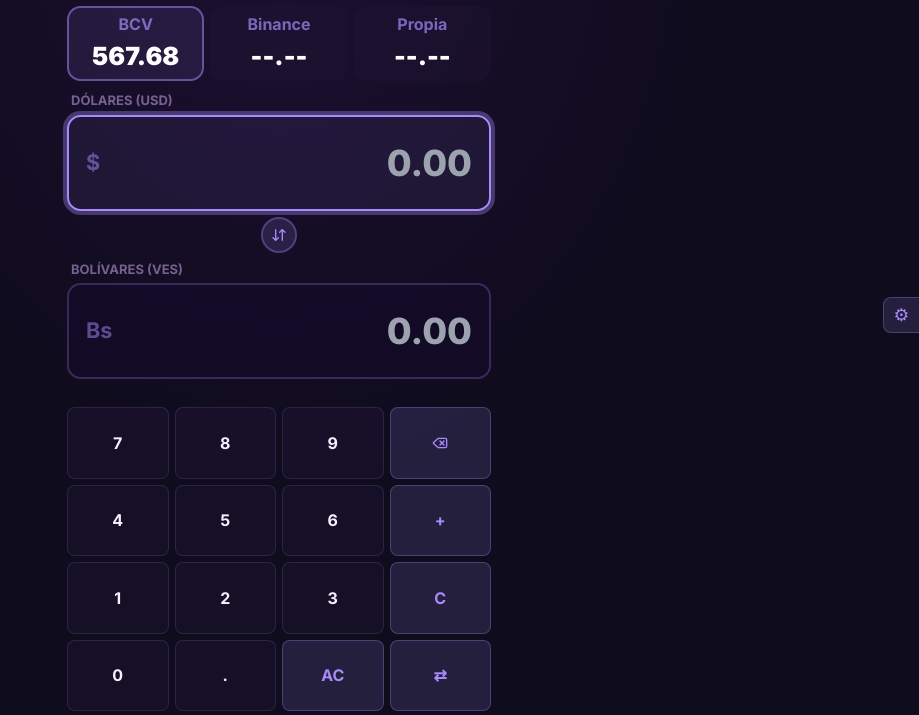
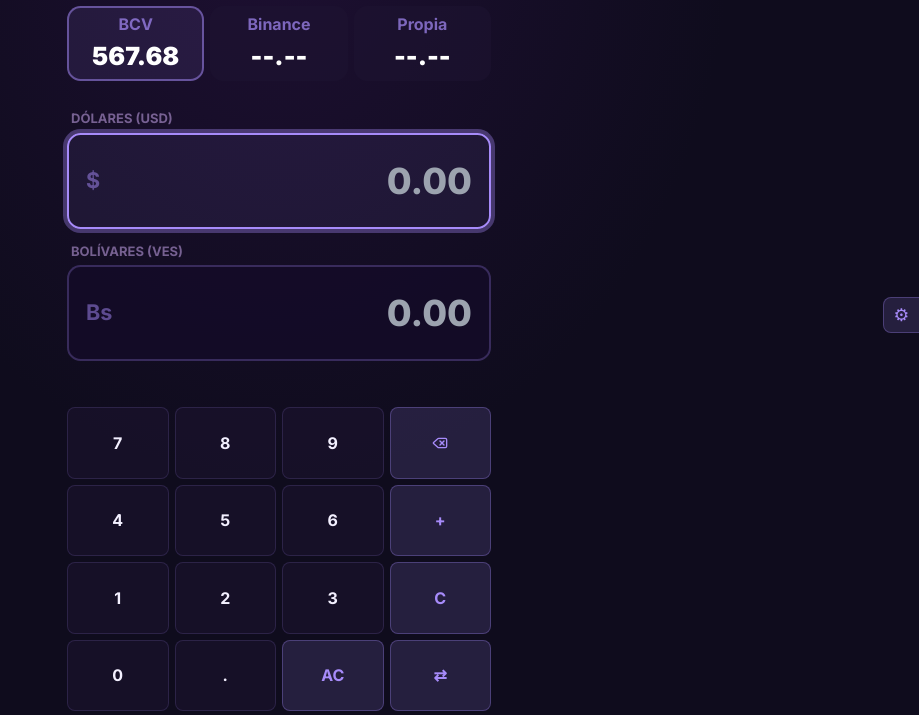
Before and after one commit to Caxtillo/tasave-calc, a plain HTML site: page index.html in a window 1280 px wide. Shown: the part 85-800 px from the top of the page, without its empty margins (361-1280 px from the left). Drawn offline with nearby package versions, Linux system fonts and the light colour scheme; no server answers.

Commit message:
fix: eliminar swap button entre inputs, no tiene funcion

```diff
--- a/index.html
+++ b/index.html
@@ -108,25 +108,6 @@
             background: rgba(167, 139, 250, 0.15);
             border-color: rgba(167, 139, 250, 0.3);
             color: #a78bfa;
-        }
-        .swap-btn {
-            width: 2.25rem;
-            height: 2.25rem;
-            display: flex;
-            align-items: center;
-            justify-content: center;
-            border-radius: 50%;
-            background: rgba(167, 139, 250, 0.15);
-            border: 2px solid rgba(167, 139, 250, 0.3);
-            color: #a78bfa;
-            font-size: 1.1rem;
-            transition: all 100ms;
-            user-select: none;
-            -webkit-user-select: none;
-        }
-        .swap-btn:active {
-            background: rgba(167, 139, 250, 0.3);
-            transform: scale(0.92);
         }
         .rate-card {
             border-radius: 0.85rem;
@@ -266,12 +247,6 @@
                         <div id="wrap-usd" class="input-box input-selected" onclick="focusInput('usd')">
                             <span class="input-currency">$</span>
                             <input type="text" id="input-usd" readonly class="input-inner" placeholder="0.00">
-                        </div>
-                    </div>
-
-                    <div class="flex justify-center relative z-10" style="margin-top:calc(var(--input-gap)/-2);margin-bottom:calc(var(--input-gap)/-2)">
-                        <div class="swap-btn">
-                            <i data-lucide="arrow-down-up" class="w-4 h-4"></i>
                         </div>
                     </div>
 
```
